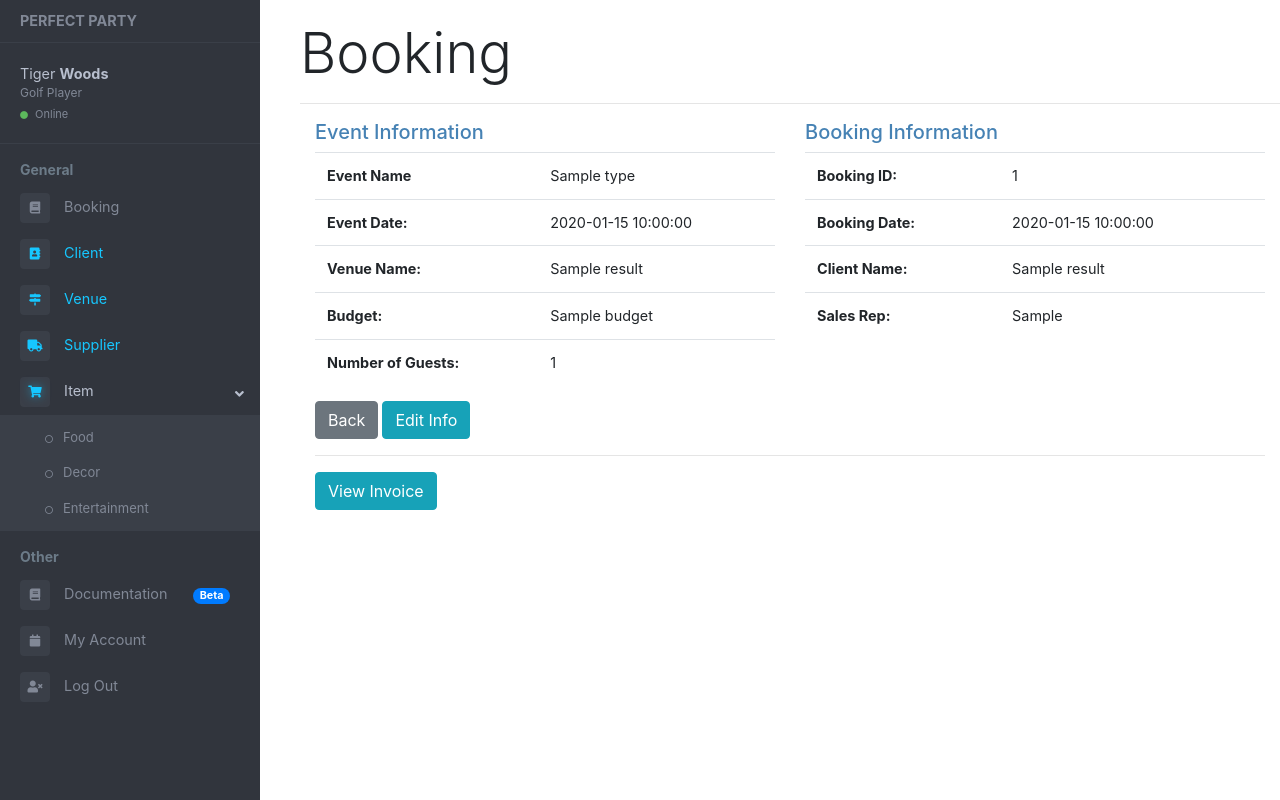
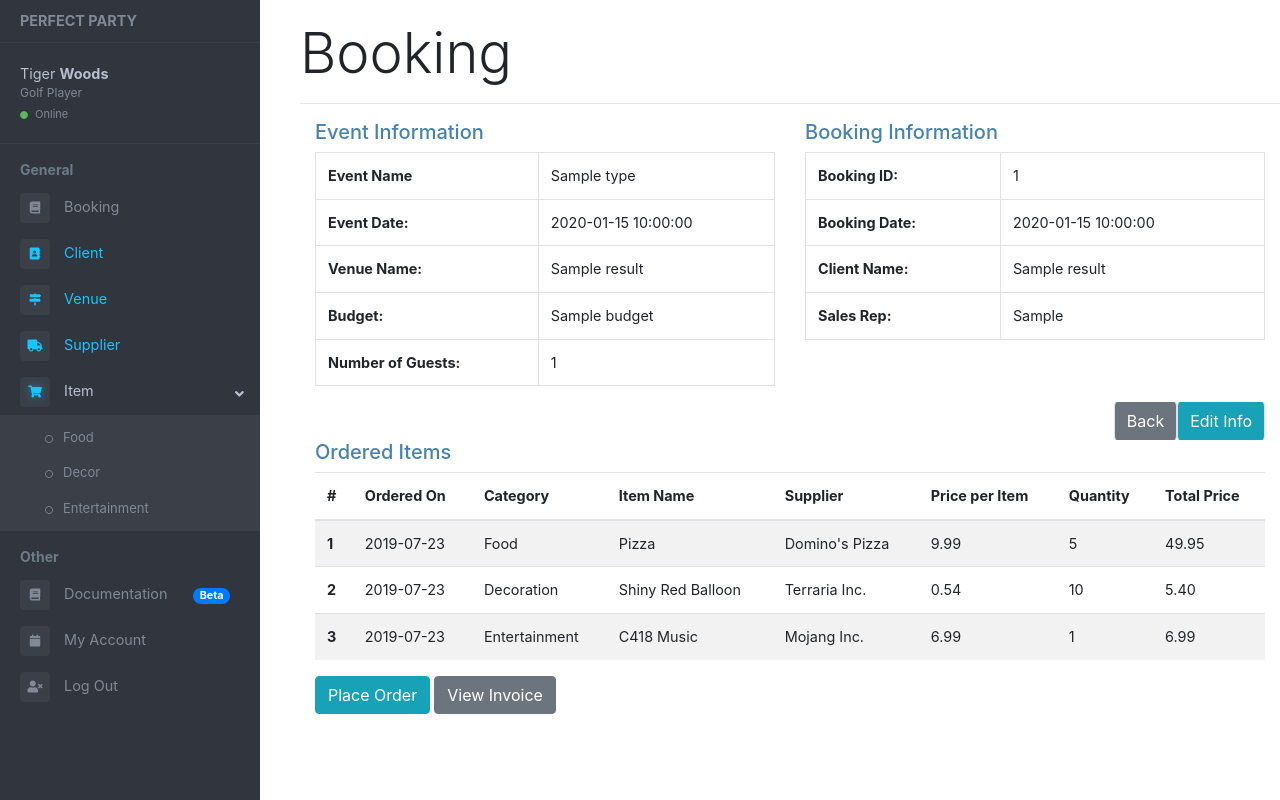
Before and after one commit to fxu9411/Perfect-Party, a Flask app: template perfect_party/PP/templates/onebook.html in a window 1280 px wide. Run offline with Flask 2, Linux system fonts and the light colour scheme; the template is opened without the code that fills it: most values are stand-ins (such as "Sample title", 1, 10 or a date in 2020); some libraries are stand-ins or nearby versions.

Commit message:
Static ordered items

```diff
--- a/perfect_party/PP/templates/onebook.html
+++ b/perfect_party/PP/templates/onebook.html
@@ -9,7 +9,7 @@
         <div class="row">
           <div class="col-sm-6">
             <h5 class="display-5" style="color:#4682B4">Event Information</h5>
-            <table class="table table-user-information">
+            <table class="table table-user-information table-bordered">
               <tr>
                 <th>Event Name</th>
                 <td>{{ result.type }}</td>
@@ -34,7 +34,7 @@
           </div>
           <div class="col-sm-6">
             <h5 class="display-5" style="color:#4682B4">Booking Information</h5>
-            <table class="table table-user-information">
+            <table class="table table-user-information table-bordered">
               <tr>
                 <th>Booking ID:</th>
                 <td>{{ result.booking_id }}</td>
@@ -56,13 +56,61 @@
         </div>
         <!-- <input type="submit" class="btn btn-info"  style="width:140px" value="Edit"/> -->
       </form>
-      <a class="btn btn-secondary" href="{{url_for('pages.booking')}}" role="button">Back</a>
-    <button type="button" class="btn btn-info">Edit Info</button>
+      <button type="button" class="border-left border-right btn btn-info float-right">Edit Info</button>
+      <a class="border-left border-right btn btn-secondary float-right" href="{{url_for('pages.booking')}}" role="button">Back</a>
     </div>
   </div>
-  <hr>
-  <div></div>
-  <button type="button" class="btn btn-info" data-toggle="modal" data-target="#viewInvoice">View Invoice</button>
+
+  <h5 class="display-5" style="color:#4682B4">Ordered Items</h5>
+  <table class="table table-striped">
+    <thead>
+      <tr>
+        <th>#</th>
+        <th>Ordered On</th>
+        <th>Category</th>
+        <th>Item Name</th>
+        <th>Supplier</th>
+        <th>Price per Item</th>
+        <th>Quantity</th>
+        <th>Total Price</th>
+      </tr>
+    </thead>
+    <tbody>
+      <tr>
+        <th scope="row">1</th>
+        <td>2019-07-23</th>
+        <td>Food</td>
+        <td>Pizza</td>
+        <td>Domino's Pizza</td>
+        <td>9.99</td>
+        <td>5</td>
+        <td>49.95</td>
+      </tr>
+      <tr>
+        <th scope="row">2</th>
+        <td>2019-07-23</th>
+        <td>Decoration</td>
+        <td>Shiny Red Balloon</td>
+        <td>Terraria Inc.</td>
+        <td>0.54</td>
+        <td>10</td>
+        <td>5.40</td>
+      </tr>
+      <tr>
+        <th scope="row">3</th>
+        <td>2019-07-23</th>
+        <td>Entertainment</td>
+        <td>C418 Music</td>
+        <td>Mojang Inc.</td>
+        <td>6.99</td>
+        <td>1</td>
+        <td>6.99</td>
+      </tr>
+    </tbody>
+  </table>
+
+  <button type="button" class="btn btn-info">Place Order</button>
+  <button type="button" class="btn btn-secondary" data-toggle="modal" data-target="#viewInvoice">View Invoice</button>
   <div class="modal fade bd-example-modal-lg" id="viewInvoice" tabindex="-1" role="dialog"
        aria-labelledby="exampleModalCenterTitle" aria-hidden="true">
     <div class="modal-dialog modal-dialog-centered modal-lg" role="document" style="max-width: 1000px">
```
